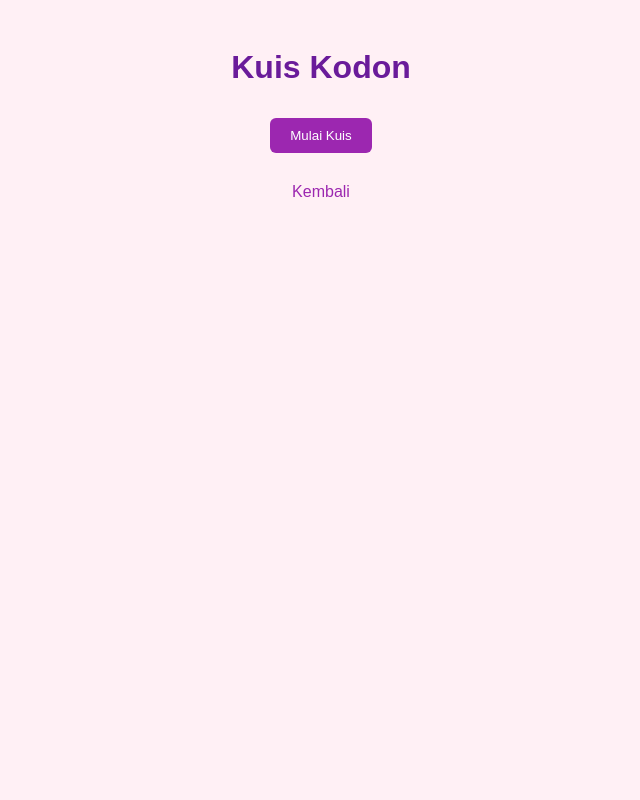
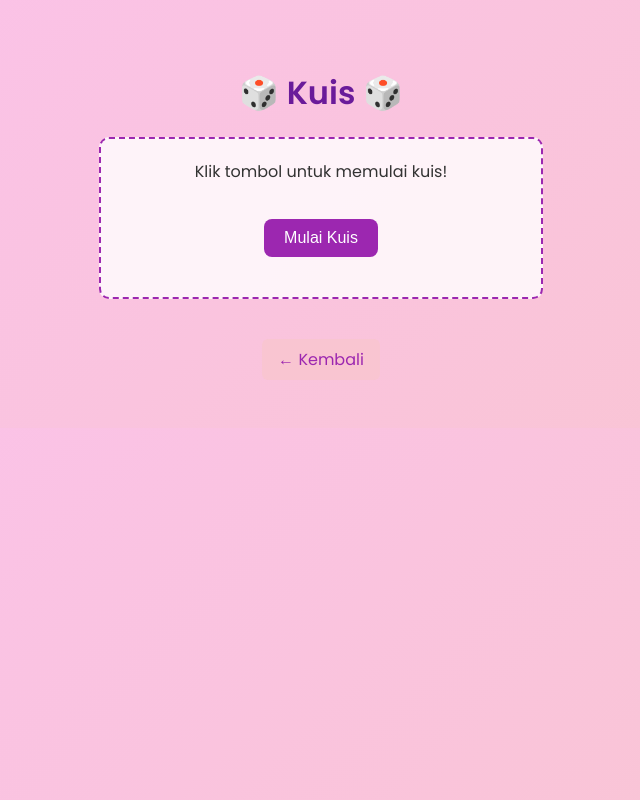
Before and after one commit to astrii08/Virtual-Lab-Transkripsi-dan-Translasi, a plain HTML site: page kuis.html in a window 1280 px wide. Shown: the whole page, without its empty margins (319-959 px from the left). Drawn offline with Linux system fonts and the light colour scheme.

Commit message:
Update kuis.html

```diff
--- a/kuis.html
+++ b/kuis.html
@@ -1,53 +1,122 @@
-
 <!DOCTYPE html>
 <html lang="id">
 <head>
 <meta charset="UTF-8" />
 <meta name="viewport" content="width=device-width, initial-scale=1.0">
-<title>Kuis Kodon</title>
+<title>Kuis Interaktif</title>
+<link href="https://fonts.googleapis.com/css2?family=Comic+Neue:wght@700&family=Poppins:wght@400;600&display=swap" rel="stylesheet">
 <style>
   body {
-    font-family: Arial, sans-serif;
-    background: #fff0f5;
+    font-family: 'Poppins', sans-serif;
+    background: linear-gradient(135deg, #fbc2eb, #f9c5d1);
     text-align: center;
+    padding: 40px;
+    color: #333;
+  }
+  h1 {
+    color: #6a1b9a;
+    margin-bottom: 20px;
+  }
+  .box {
+    background: rgba(255, 255, 255, 0.8);
+    border: 2px dashed #9c27b0;
+    border-radius: 10px;
+    max-width: 400px;
+    margin: 20px auto;
     padding: 20px;
   }
-  h1 { color: #6a1b9a; }
   button {
     background: #9c27b0;
     color: white;
     border: none;
-    border-radius: 6px;
+    border-radius: 8px;
     padding: 10px 20px;
     margin: 10px;
     cursor: pointer;
+    font-size: 1rem;
   }
   button:hover { background: #7b1fa2; }
-  a { display: block; margin-top: 20px; color: #9c27b0; text-decoration: none; }
+  input[type="text"] {
+    padding: 8px;
+    border-radius: 6px;
+    border: 1px solid #ccc;
+    width: 80%;
+    margin: 10px 0;
+  }
+  .output {
+    font-weight: bold;
+    font-size: 1.2em;
+    margin-top: 10px;
+  }
+  .correct { color: green; }
+  .wrong { color: red; }
+  a {
+    display: inline-block;
+    margin-top: 20px;
+    color: #9c27b0;
+    text-decoration: none;
+    background: #f9c5d1;
+    padding: 8px 16px;
+    border-radius: 6px;
+  }
+  a:hover { background: #fbc2eb; }
 </style>
 </head>
 <body>
-  <h1>Kuis Kodon</h1>
-  <button onclick="startQuiz()">Mulai Kuis</button>
-  <div id="result"></div>
-  <a href="index.html">Kembali</a>
+  <h1>🎲 Kuis 🎲</h1>
+  <div class="box">
+    <div id="question">Klik tombol untuk memulai kuis!</div>
+    <input type="text" id="answerInput" placeholder="Ketik jawabanmu..." style="display:none;">
+    <br>
+    <button onclick="nextQuestion()" id="startBtn">Mulai Kuis</button>
+    <button onclick="checkAnswer()" id="submitBtn" style="display:none;">Kirim Jawaban</button>
+    <button onclick="nextQuestion()" id="nextBtn" style="display:none;">Soal Berikutnya</button>
+    <div class="output" id="result"></div>
+  </div>
+  <a href="index.html">← Kembali</a>
+
   <script>
-    function startQuiz() {
     const data = [
       { q: "Apa hasil kodon AUG?", a: "met" },
       { q: "Apa hasil kodon UUU?", a: "phe" },
       { q: "Apa hasil kodon UGA?", a: "stop" },
       { q: "Apa hasil kodon GGU?", a: "gly" },
-        { q: "Apa hasil kodon AAA?", a: "lys" }
+      { q: "Apa hasil kodon AAA?", a: "lys" },
+      { q: "Apa proses pembentukan mRNA dari DNA?", a: "transkripsi" },
+      { q: "Di mana translasi terjadi?", a: "ribosom" },
+      { q: "Apa tujuan transkripsi?", a: "membuat mrna" },
+      { q: "Enzim apa yang memulai transkripsi?", a: "rna polimerase" },
+      { q: "Asam amino pertama yang dikode AUG?", a: "metionin" }
     ];
-      const r = data[Math.floor(Math.random() * data.length)];
-      const user = prompt(r.q);
-      if (user && user.trim().toLowerCase() === r.a) {
+
+    let currentQuestion = null;
+
+    function nextQuestion() {
+      currentQuestion = data[Math.floor(Math.random() * data.length)];
+      document.getElementById("question").innerText = currentQuestion.q;
+      document.getElementById("answerInput").style.display = "inline-block";
+      document.getElementById("submitBtn").style.display = "inline-block";
+      document.getElementById("nextBtn").style.display = "none";
+      document.getElementById("answerInput").value = "";
+      document.getElementById("result").innerText = "";
+    }
+
+    function checkAnswer() {
+      const userAnswer = document.getElementById("answerInput").value.trim().toLowerCase();
+      if (userAnswer === currentQuestion.a) {
         document.getElementById("result").innerText = "Benar! 🎉";
+        document.getElementById("result").className = "output correct";
       } else {
-        document.getElementById("result").innerText = "Jawaban: " + r.a.toUpperCase();
+        document.getElementById("result").innerText = "Salah ❌, Jawaban: " + currentQuestion.a.toUpperCase();
+        document.getElementById("result").className = "output wrong";
       }
+      document.getElementById("nextBtn").style.display = "inline-block";
     }
+
+    // Sembunyikan start button setelah mulai kuis
+    document.getElementById("startBtn").addEventListener("click", () => {
+      document.getElementById("startBtn").style.display = "none";
+    });
   </script>
 </body>
 </html>
```
Lines whose indentation alone changed are shown as unchanged.
